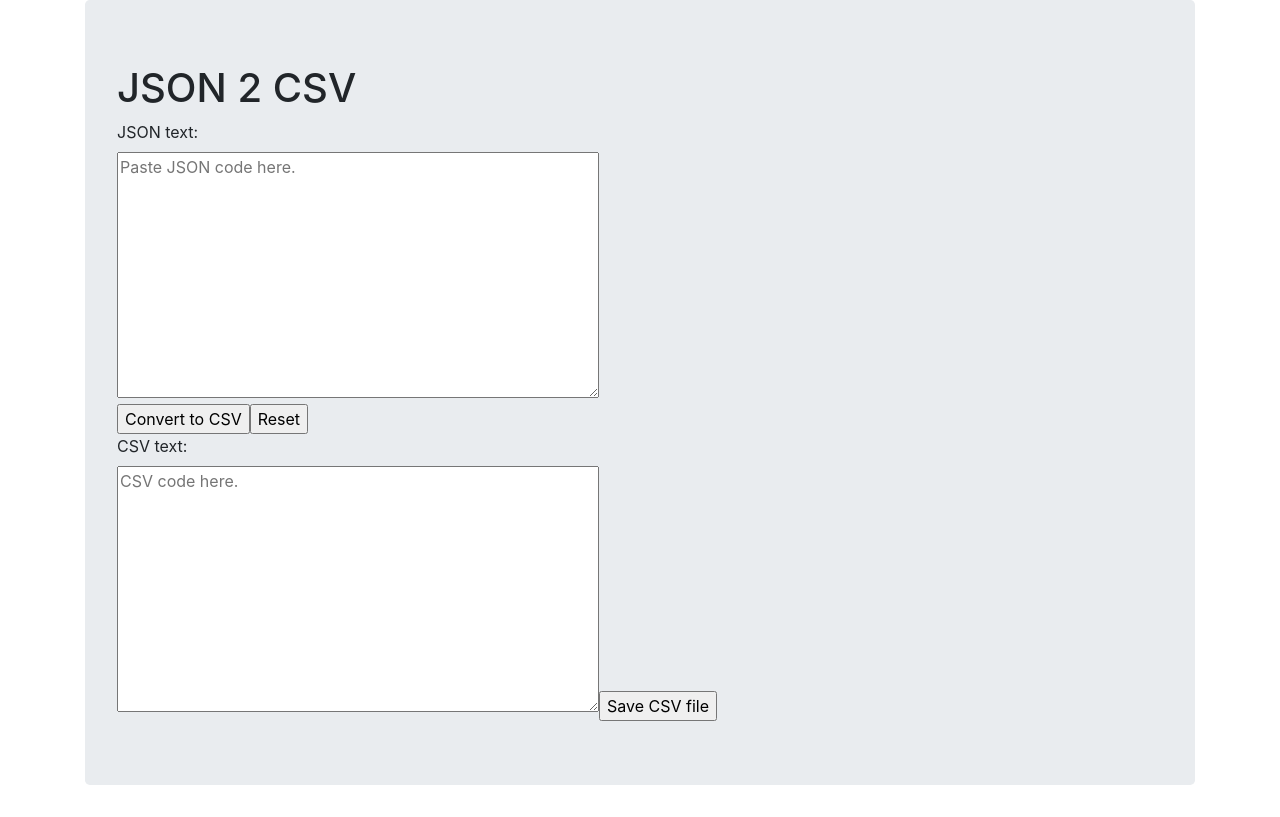
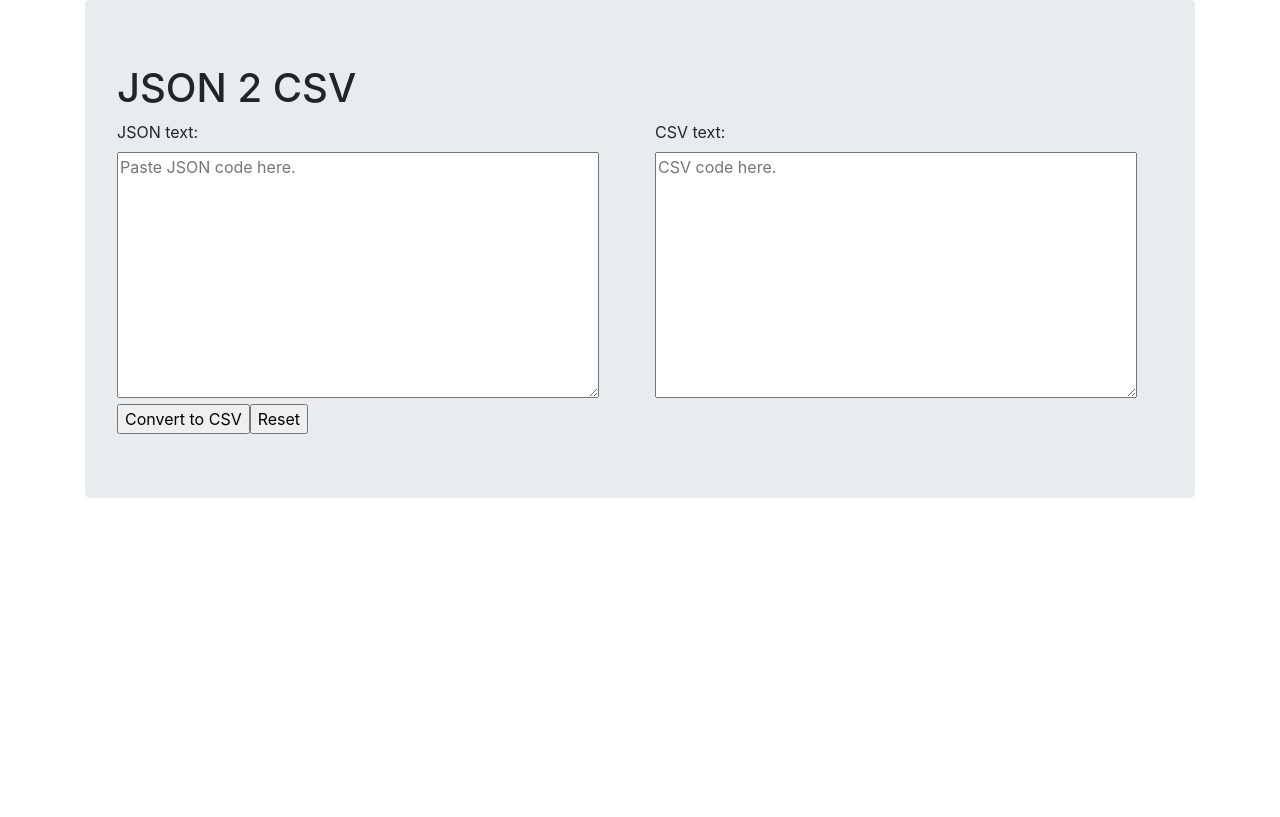
Before and after one commit to gbletsch/json-csv, a React (Create React App) app: page / in a window 1280 px wide. Built offline with nearby package versions, Linux system fonts and the light colour scheme.

Commit message:
responsive

```diff
--- a/src/views/Json2csv.js
+++ b/src/views/Json2csv.js
@@ -56,6 +56,8 @@ class Json2csv extends Component {
     return (
       <div className='jumbotron'>
         <h1>JSON 2 CSV</h1>
+        <div className='row'>
+          <div className='col'>
             <form onSubmit={(e) => this.handleSubmitJson(e)} onReset={() => this.handleReset()}>
               <label>JSON text:</label><br />
               <textarea
@@ -69,6 +71,8 @@ class Json2csv extends Component {
               <input type='submit' value='Convert to CSV' />
               <input type='reset' value='Reset' />
             </form>
+          </div>
+          <div className='col'>
             <form>
               <label>CSV text:</label><br />
               <textarea
@@ -79,8 +83,10 @@ class Json2csv extends Component {
                 value={this.state.csvCode}
                 readOnly
               />
-          <input type='button' id='saveCsvButton' value='Save CSV file' onClick={(e) => this.handleClick(e)} />
+              {/* <input type='button' id='saveCsvButton' value='Save CSV file' onClick={(e) => this.handleClick(e)} /> */}
             </form>
+          </div>
+        </div>
       </div>
     )
   }
```
Lines whose indentation alone changed are shown as unchanged.
